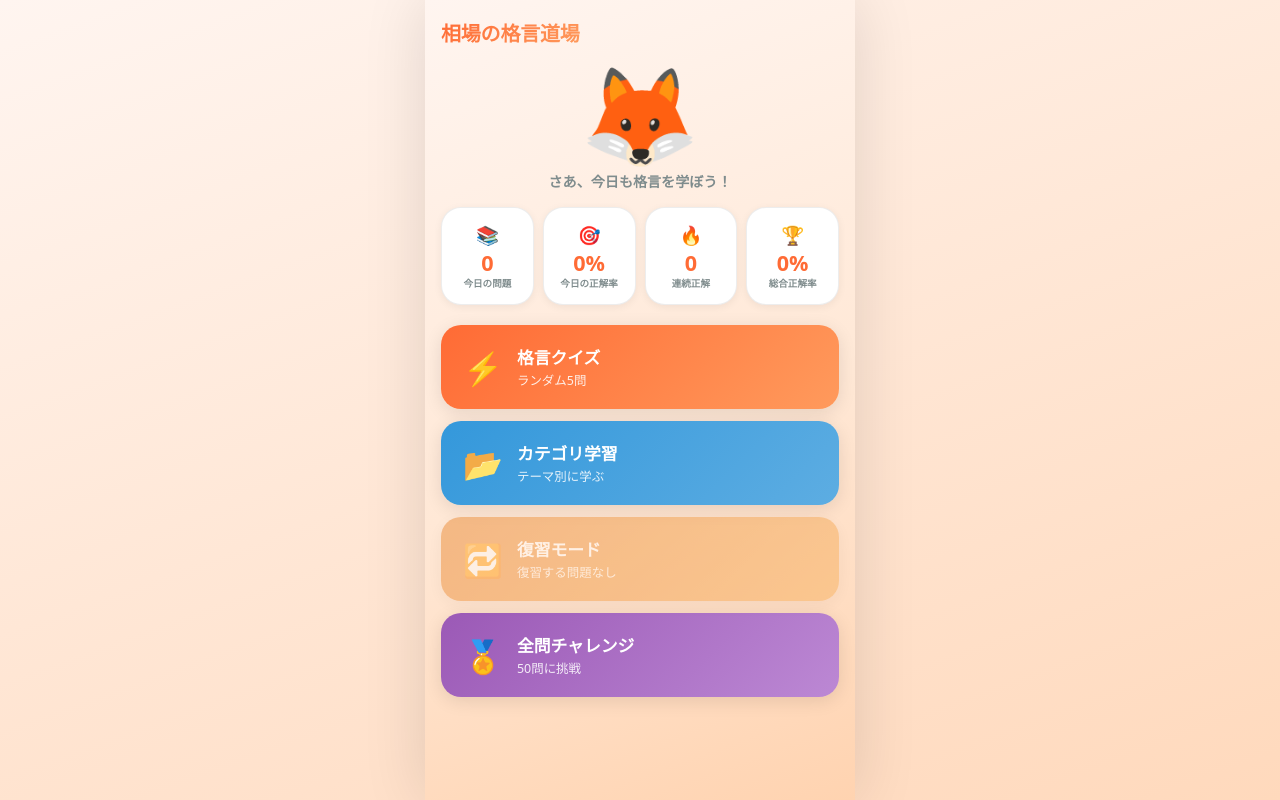
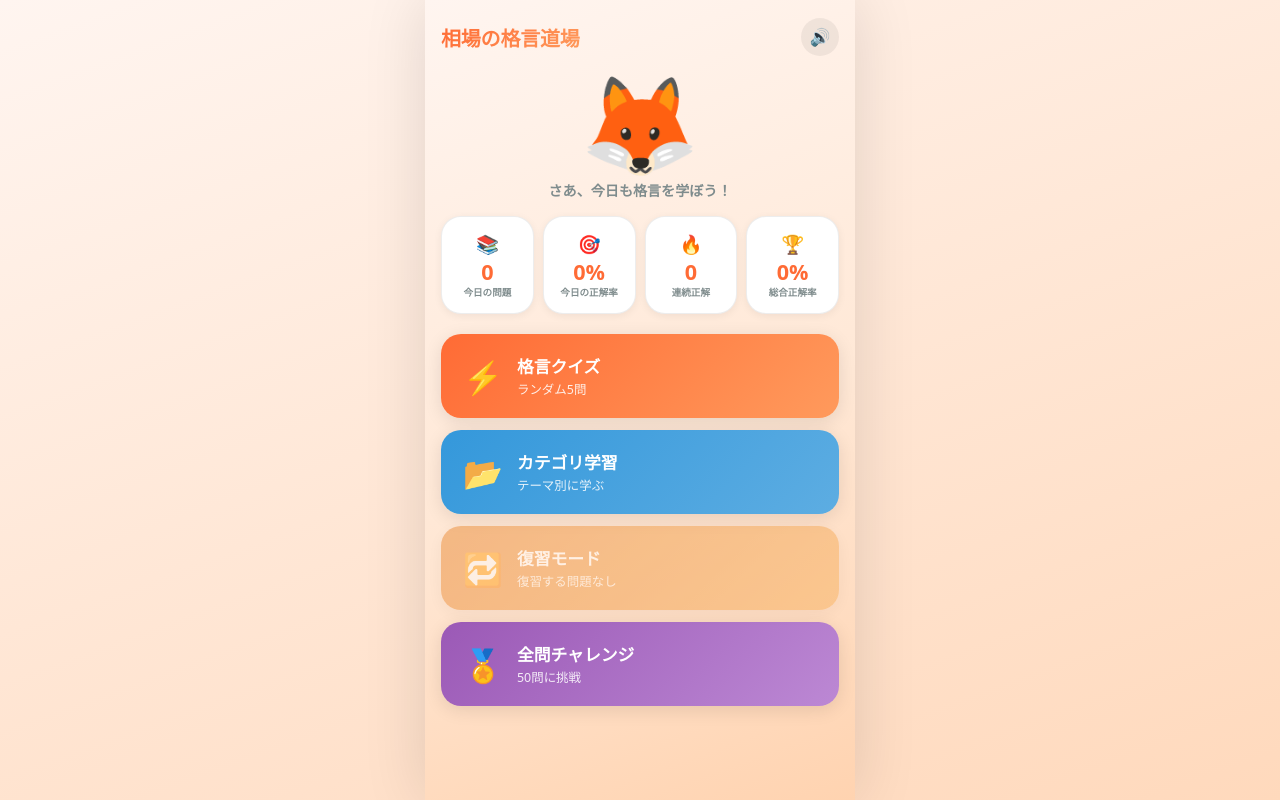
Before and after one commit to kamonohashix-dot/kakugen-quiz, a React (Vite) app: page / in a window 1280 px wide. Built offline with nearby package versions, Linux system fonts and the light colour scheme.

Commit message:
feat: Web Audio API による効果音とミュートボタンを追加

```diff
--- a/src/App.css
+++ b/src/App.css
@@ -50,6 +50,31 @@ body {
   -webkit-font-smoothing: antialiased;
 }
 #root { height: 100%; }
+
+/* ─── Mute button (shared) ─── */
+.mute-btn {
+  width: 38px;
+  height: 38px;
+  display: flex;
+  align-items: center;
+  justify-content: center;
+  border-radius: 50%;
+  border: none;
+  background: rgba(0, 0, 0, 0.06);
+  cursor: pointer;
+  font-size: 1.05rem;
+  flex-shrink: 0;
+  transition: background var(--ease), transform var(--ease);
+}
+.mute-btn:active      { transform: scale(0.90); }
+.mute-btn--muted      { background: rgba(255, 107, 53, 0.15); }
+
+/* ─── Home header right group ─── */
+.home-header-right {
+  display: flex;
+  align-items: center;
+  gap: 8px;
+}
 
 /* ─── App wrapper (max-width centering on desktop) ─── */
 .app-wrapper {
--- a/src/App.jsx
+++ b/src/App.jsx
@@ -4,6 +4,7 @@ import CategoryScreen from './screens/CategoryScreen'
 import QuizScreen     from './screens/QuizScreen'
 import ResultScreen   from './screens/ResultScreen'
 import { useProgress } from './hooks/useProgress'
+import { useSound }    from './hooks/useSound'
 import { quizData }    from './data/quizData'
 
 export default function App() {
@@ -11,6 +12,7 @@ export default function App() {
   const [quizConfig, setQuizConfig] = useState(null)
   const [quizResult, setQuizResult] = useState(null)
   const progress = useProgress()
+  const sound    = useSound()
 
   const startQuiz = (mode, category = null) => {
     let questions
@@ -64,6 +66,7 @@ export default function App() {
           onStartQuiz={startQuiz}
           onCategorySelect={() => setScreen('categories')}
           progress={progress}
+          sound={sound}
         />
       )}
 
@@ -80,6 +83,7 @@ export default function App() {
           config={quizConfig}
           onComplete={handleQuizComplete}
           onBack={() => setScreen('home')}
+          sound={sound}
         />
       )}
 
--- /dev/null
+++ b/src/hooks/useSound.js
@@ -0,0 +1,98 @@
+import { useState, useCallback } from 'react'
+
+const STORAGE_KEY = 'kakugen_muted'
+
+// AudioContext シングルトン（ブラウザ制限対応）
+function getCtx() {
+  if (!window.__kakugenAudioCtx) {
+    window.__kakugenAudioCtx = new (window.AudioContext || window.webkitAudioContext)()
+  }
+  return window.__kakugenAudioCtx
+}
+
+// 単音生成ヘルパー
+function beep(ctx, freq, type, t0, duration, vol = 0.26) {
+  const osc  = ctx.createOscillator()
+  const gain = ctx.createGain()
+  osc.connect(gain)
+  gain.connect(ctx.destination)
+  osc.type = type
+  osc.frequency.setValueAtTime(freq, t0)
+  gain.gain.setValueAtTime(vol, t0)
+  gain.gain.exponentialRampToValueAtTime(0.001, t0 + duration)
+  osc.start(t0)
+  osc.stop(t0 + duration + 0.02)
+}
+
+export function useSound() {
+  const [isMuted, setIsMuted] = useState(
+    () => localStorage.getItem(STORAGE_KEY) === 'true'
+  )
+
+  const toggleMute = useCallback(() => {
+    setIsMuted(prev => {
+      const next = !prev
+      localStorage.setItem(STORAGE_KEY, String(next))
+      return next
+    })
+  }, [])
+
+  // AudioContext を起こしてから返す
+  const ctx = () => {
+    const c = getCtx()
+    if (c.state === 'suspended') c.resume()
+    return c
+  }
+
+  // ─── ピコン！ 2音上昇（正解）
+  const playCorrect = useCallback(() => {
+    if (isMuted) return
+    try {
+      const c = ctx()
+      const t = c.currentTime
+      beep(c, 880,  'sine', t,        0.10, 0.26)  // A5
+      beep(c, 1320, 'sine', t + 0.08, 0.18, 0.22)  // E6
+    } catch (_) {}
+  }, [isMuted])
+
+  // ─── ブッ 短い低音（不正解）
+  const playWrong = useCallback(() => {
+    if (isMuted) return
+    try {
+      const c = ctx()
+      const t = c.currentTime
+      beep(c, 130, 'square', t, 0.22, 0.24)
+      // わずかにピッチを下げてより「残念」な感じに
+      const osc2 = c.createOscillator()
+      const g2   = c.createGain()
+      osc2.connect(g2); g2.connect(c.destination)
+      osc2.type = 'square'
+      osc2.frequency.setValueAtTime(110, t + 0.05)
+      osc2.frequency.exponentialRampToValueAtTime(80, t + 0.22)
+      g2.gain.setValueAtTime(0.10, t + 0.05)
+      g2.gain.exponentialRampToValueAtTime(0.001, t + 0.22)
+      osc2.start(t + 0.05); osc2.stop(t + 0.24)
+    } catch (_) {}
+  }, [isMuted])
+
+  // ─── ファンファーレ C5→E5→G5→C6（3連続正解）
+  const playStreak = useCallback(() => {
+    if (isMuted) return
+    try {
+      const c = ctx()
+      const t = c.currentTime
+      // メロディ
+      const melody = [523, 659, 784, 1047]
+      melody.forEach((freq, i) => {
+        const dur = i === melody.length - 1 ? 0.5 : 0.18
+        beep(c, freq, 'sine', t + i * 0.13, dur, 0.22)
+      })
+      // ハーモニー（5度上でやや遅れて）
+      beep(c, 1568, 'triangle', t + 0.39, 0.38, 0.10)  // G6
+      // ベース感（1オクターブ下）
+      beep(c, 261, 'sine', t + 0.39, 0.40, 0.08)        // C4
+    } catch (_) {}
+  }, [isMuted])
+
+  return { isMuted, toggleMute, playCorrect, playWrong, playStreak }
+}
--- a/src/screens/HomeScreen.jsx
+++ b/src/screens/HomeScreen.jsx
@@ -27,7 +27,7 @@ function ActionBtn({ icon, title, sub, variant, onClick, disabled }) {
   )
 }
 
-export default function HomeScreen({ onStartQuiz, onCategorySelect, progress }) {
+export default function HomeScreen({ onStartQuiz, onCategorySelect, progress, sound }) {
   const {
     todayAnswered, todayCorrect,
     streak, accuracy,
@@ -50,12 +50,21 @@ export default function HomeScreen({ onStartQuiz, onCategorySelect, progress })
       {/* ─── Header ─── */}
       <header className="home-header">
         <div className="home-title">相場の格言道場</div>
+        <div className="home-header-right">
           {streak > 0 && (
             <div className="streak-badge">
               <span>🔥</span>
               <span>{streak}</span>
             </div>
           )}
+          <button
+            className={`mute-btn${sound.isMuted ? ' mute-btn--muted' : ''}`}
+            onClick={sound.toggleMute}
+            aria-label={sound.isMuted ? '音をオンにする' : '音をオフにする'}
+          >
+            {sound.isMuted ? '🔇' : '🔊'}
+          </button>
+        </div>
       </header>
 
       {/* ─── Mascot ─── */}
--- a/src/screens/QuizScreen.jsx
+++ b/src/screens/QuizScreen.jsx
@@ -2,14 +2,15 @@ import { useState, useCallback } from 'react'
 import Mascot from '../components/Mascot'
 import { CATEGORIES } from '../data/quizData'
 
-export default function QuizScreen({ config, onComplete, onBack }) {
+export default function QuizScreen({ config, onComplete, onBack, sound }) {
   const { questions } = config
 
-  const [currentIndex, setCurrentIndex]   = useState(0)
+  const [currentIndex, setCurrentIndex]     = useState(0)
   const [selectedAnswer, setSelectedAnswer] = useState(null)
   const [showExplanation, setShowExplanation] = useState(false)
-  const [mascotState, setMascotState]     = useState('idle')
-  const [answers, setAnswers]             = useState([])
+  const [mascotState, setMascotState]       = useState('idle')
+  const [answers, setAnswers]               = useState([])
+  const [sessionStreak, setSessionStreak]   = useState(0)
 
   const current    = questions[currentIndex]
   const isAnswered = selectedAnswer !== null
@@ -29,10 +30,24 @@ export default function QuizScreen({ config, onComplete, onBack }) {
       { questionId: current.id, quote: current.quote, correct, category: current.category },
     ])
 
+    // 効果音
+    if (correct) {
+      const newStreak = sessionStreak + 1
+      setSessionStreak(newStreak)
+      if (newStreak >= 3 && newStreak % 3 === 0) {
+        sound.playStreak()   // 3・6・9…連続正解でファンファーレ
+      } else {
+        sound.playCorrect()  // 通常正解音
+      }
+    } else {
+      setSessionStreak(0)
+      sound.playWrong()      // 不正解音
+    }
+
     if (navigator.vibrate) {
       navigator.vibrate(correct ? [40] : [80, 40, 80])
     }
-  }, [isAnswered, current])
+  }, [isAnswered, current, sessionStreak, sound])
 
   const handleNext = () => {
     if (currentIndex + 1 >= questions.length) {
@@ -42,6 +57,7 @@ export default function QuizScreen({ config, onComplete, onBack }) {
       setSelectedAnswer(null)
       setShowExplanation(false)
       setMascotState('idle')
+      // sessionStreak はリセットしない（連続正解をクイズ全体で追跡）
     }
   }
 
@@ -63,6 +79,13 @@ export default function QuizScreen({ config, onComplete, onBack }) {
           <div className="quiz-progress-fill" style={{ width: `${progress}%` }} />
         </div>
         <div className="quiz-count">{currentIndex + 1}/{questions.length}</div>
+        <button
+          className={`mute-btn${sound.isMuted ? ' mute-btn--muted' : ''}`}
+          onClick={sound.toggleMute}
+          aria-label={sound.isMuted ? '音をオンにする' : '音をオフにする'}
+        >
+          {sound.isMuted ? '🔇' : '🔊'}
+        </button>
       </header>
 
       <div className="quiz-content">
```
Lines whose indentation alone changed are shown as unchanged.
